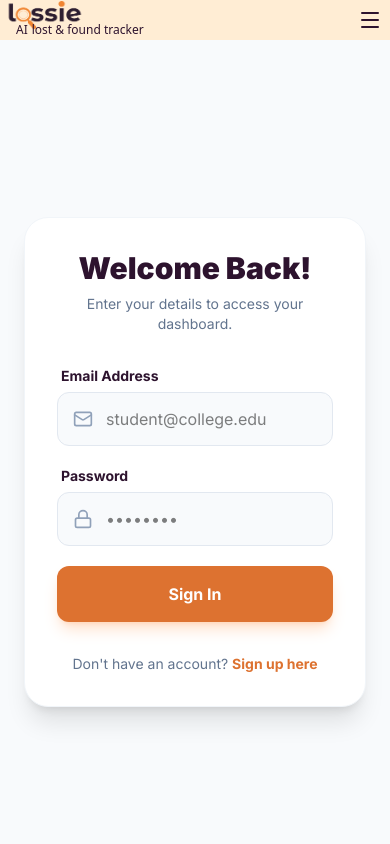
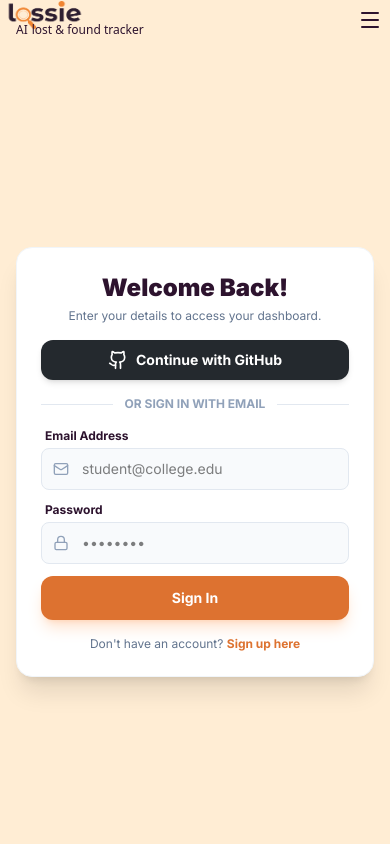
Before and after one commit to Int-vishwesh/Lossie, a Next.js app: page /login in a window 390 px wide. Shown: the top 844 px of the page. Built offline with nearby package versions, Linux system fonts and the light colour scheme; no server answers.

Commit message:
extra signup field

```diff
--- a/app/login/page.tsx
+++ b/app/login/page.tsx
@@ -4,19 +4,29 @@ import { useState } from "react";
 import { useRouter } from "next/navigation";
 import Image from "next/image";
 import { createClient } from "@/next-backend/supabase/client";
-import { Loader2, Mail, Lock, CheckCircle2 } from "lucide-react";
+import { Loader2, Mail, Lock, CheckCircle2, Github, Hash, Building2, Home } from "lucide-react";
 
 export default function LoginPage() {
   const [isLogin, setIsLogin] = useState(true);
+
+  // Base Auth State
   const [email, setEmail] = useState("");
   const [password, setPassword] = useState("");
+
+  // New Extra Profile State
+  const [rollNo, setRollNo] = useState("");
+  const [department, setDepartment] = useState("");
+  const [residence, setResidence] = useState("day_scholar");
+
   const [error, setError] = useState<string | null>(null);
   const [successMessage, setSuccessMessage] = useState<string | null>(null);
   const [isLoading, setIsLoading] = useState(false);
+  const [isGithubLoading, setIsGithubLoading] = useState(false);
   const router = useRouter();
 
   const supabase = createClient();
 
+  // --- EMAIL / PASSWORD HANDLER ---
   const handleAuth = async (e: React.FormEvent) => {
     e.preventDefault();
     setIsLoading(true);
@@ -25,6 +35,7 @@ export default function LoginPage() {
 
     try {
       if (isLogin) {
+        // Sign In
         const { error } = await supabase.auth.signInWithPassword({
           email,
           password,
@@ -32,9 +43,17 @@ export default function LoginPage() {
         if (error) throw error;
         router.push("/dashboard");
       } else {
+        // Sign Up WITH Extra Data
         const { error } = await supabase.auth.signUp({
           email,
           password,
+          options: {
+            data: {
+              roll_no: rollNo,
+              department: department,
+              residence_type: residence,
+            }
+          }
         });
         if (error) throw error;
         setSuccessMessage("Account created! Please check your email inbox to verify your account.");
@@ -48,20 +67,38 @@ export default function LoginPage() {
     }
   };
 
+  // --- GITHUB OAUTH HANDLER ---
+  const handleGithubLogin = async () => {
+    setIsGithubLoading(true);
+    setError(null);
+    try {
+      const { error } = await supabase.auth.signInWithOAuth({
+        provider: 'github',
+        options: {
+          redirectTo: `${window.location.origin}/dashboard`,
+        },
+      });
+      if (error) throw error;
+    } catch (err: any) {
+      setError(err.message);
+      setIsGithubLoading(false);
+    }
+  };
+
   return (
-    <div className="min-h-screen flex bg-slate-50">
+    <div className="min-h-screen flex bg-orange-100">
 
       {/* ========================== */}
       {/* LEFT SIDE: THE AUTH FORM   */}
       {/* ========================== */}
-      <div className="w-full lg:w-1/2 flex items-center justify-center p-6 sm:p-12 z-10">
-        <div className="w-full max-w-md bg-white rounded-3xl shadow-xl lg:shadow-none lg:bg-transparent lg:border-none border border-slate-100 p-8 lg:p-0">
+      <div className="w-full lg:w-1/2 flex items-center justify-center p-4 sm:p-8 z-10 overflow-y-auto">
+        <div className="w-full max-w-md bg-white rounded-2xl shadow-xl lg:shadow-none lg:bg-transparent lg:border-none border border-slate-100 p-6 lg:p-0 my-4">
 
-          <div className="text-center lg:text-left mb-8">
-            <h1 className="text-3xl lg:text-4xl font-black text-[#2d132e] mb-2">
+          <div className="text-center lg:text-left mb-4">
+            <h1 className="text-2xl lg:text-3xl font-black text-[#2d132e] mb-1">
               {isLogin ? "Welcome Back!" : "Create Account"}
             </h1>
-            <p className="text-slate-500 text-sm lg:text-base">
+            <p className="text-slate-500 text-xs lg:text-sm">
               {isLogin
                 ? "Enter your details to access your dashboard."
                 : "Join the community to report and find lost items."}
@@ -70,28 +107,131 @@ export default function LoginPage() {
 
           {/* ERROR MESSAGE BOX */}
           {error && (
-            <div className="bg-red-50 text-red-500 text-sm p-3 rounded-xl mb-6 border border-red-100 font-medium">
+            <div className="bg-red-50 text-red-500 text-xs p-2.5 rounded-lg mb-4 border border-red-100 font-medium">
               {error}
             </div>
           )}
 
           {/* SUCCESS MESSAGE BOX */}
           {successMessage && (
-            <div className="bg-green-50 text-green-700 text-sm p-4 rounded-xl mb-6 border border-green-200 flex items-start gap-3">
-              <CheckCircle2 className="w-5 h-5 flex-shrink-0 mt-0.5 text-green-500" />
+            <div className="bg-green-50 text-green-700 text-xs p-2.5 rounded-lg mb-4 border border-green-200 flex items-start gap-2">
+              <CheckCircle2 className="w-4 h-4 flex-shrink-0 mt-0.5 text-green-500" />
               <p className="font-medium">{successMessage}</p>
             </div>
           )}
 
-          <form onSubmit={handleAuth} className="space-y-5">
+          {/* GITHUB BUTTON */}
+          <button
+            onClick={handleGithubLogin}
+            disabled={isGithubLoading || isLoading}
+            className="w-full bg-[#24292e] text-white font-bold py-2.5 rounded-xl hover:bg-[#2f363d] transition-colors flex items-center justify-center gap-2 shadow-md disabled:bg-slate-400 mb-4 text-sm"
+          >
+            {isGithubLoading ? <Loader2 className="w-5 h-5 animate-spin" /> : <Github className="w-5 h-5" />}
+            Continue with GitHub
+          </button>
+
+          {/* DIVIDER */}
+          <div className="relative mb-4">
+            <div className="absolute inset-0 flex items-center">
+              <span className="w-full border-t border-slate-200" />
+            </div>
+            <div className="relative flex justify-center text-xs uppercase font-bold">
+              <span className="bg-white lg:bg-orange-100 px-3 text-slate-400">Or sign {isLogin ? "in" : "up"} with email</span>
+            </div>
+          </div>
+
+          {/* EMAIL/PASSWORD FORM */}
+          <form onSubmit={handleAuth} className="space-y-3">
+
+            {/* --- EXTRA FIELDS (ONLY VISIBLE DURING SIGNUP) --- */}
+            {!isLogin && (
+              <div className="space-y-3 animate-in fade-in slide-in-from-top-4 duration-300">
+                {/* Roll No */}
+                <div>
+                  <label className="block text-xs font-bold text-[#2d132e] mb-1 ml-1">Roll Number</label>
+                  <div className="relative">
+                    <Hash className="absolute left-3 top-1/2 -translate-y-1/2 w-4 h-4 text-slate-400" />
+                    <input
+                      type="text"
+                      required={!isLogin}
+                      className="w-full pl-10 pr-3 py-2.5 text-sm bg-slate-50 lg:bg-white border border-slate-200 rounded-lg focus:outline-none focus:ring-2 focus:ring-[#dd7230] focus:border-transparent transition-all"
+                      placeholder="e.g. 2230896"
+                      value={rollNo}
+                      onChange={(e) => setRollNo(e.target.value)}
+                    />
+                  </div>
+                </div>
+
+                {/* Department */}
+                <div>
+                  <label className="block text-xs font-bold text-[#2d132e] mb-1 ml-1">Department</label>
+                  <div className="relative">
+                    <Building2 className="absolute left-3 top-1/2 -translate-y-1/2 w-4 h-4 text-slate-400" />
+                    <input
+                      type="text"
+                      required={!isLogin}
+                      className="w-full pl-10 pr-3 py-2.5 text-sm bg-slate-50 lg:bg-white border border-slate-200 rounded-lg focus:outline-none focus:ring-2 focus:ring-[#dd7230] focus:border-transparent transition-all"
+                      placeholder="e.g. B.Tech CSE"
+                      value={department}
+                      onChange={(e) => setDepartment(e.target.value)}
+                    />
+                  </div>
+                </div>
+
+                {/* Residence Type */}
+                <div>
+                  <label className="block text-xs font-bold text-[#2d132e] mb-1 ml-1">Residence Status</label>
+                  <div className="flex gap-2">
+                    <label
+                      className={`flex-1 flex items-center justify-center gap-1.5 py-2.5 rounded-lg border-2 cursor-pointer font-semibold text-sm transition-all ${
+                        residence === "day_scholar"
+                          ? "border-[#dd7230] bg-orange-50 text-[#dd7230]"
+                          : "border-slate-200 bg-slate-50 lg:bg-white text-slate-500 hover:border-slate-300"
+                      }`}
+                    >
+                      <input
+                        type="radio"
+                        name="residence"
+                        value="day_scholar"
+                        checked={residence === "day_scholar"}
+                        onChange={(e) => setResidence(e.target.value)}
+                        className="sr-only"
+                      />
+                      <Home className="w-4 h-4" />
+                      Day Scholar
+                    </label>
+                    <label
+                      className={`flex-1 flex items-center justify-center gap-1.5 py-2.5 rounded-lg border-2 cursor-pointer font-semibold text-sm transition-all ${
+                        residence === "hosteller"
+                          ? "border-[#dd7230] bg-orange-50 text-[#dd7230]"
+                          : "border-slate-200 bg-slate-50 lg:bg-white text-slate-500 hover:border-slate-300"
+                      }`}
+                    >
+                      <input
+                        type="radio"
+                        name="residence"
+                        value="hosteller"
+                        checked={residence === "hosteller"}
+                        onChange={(e) => setResidence(e.target.value)}
+                        className="sr-only"
+                      />
+                      <Building2 className="w-4 h-4" />
+                      Hosteller
+                    </label>
+                  </div>
+                </div>
+              </div>
+            )}
+
+            {/* --- STANDARD EMAIL & PASSWORD --- */}
             <div>
-              <label className="block text-sm font-bold text-[#2d132e] mb-1.5 ml-1">Email Address</label>
+              <label className="block text-xs font-bold text-[#2d132e] mb-1 ml-1">Email Address</label>
               <div className="relative">
-                <Mail className="absolute left-4 top-1/2 -translate-y-1/2 w-5 h-5 text-slate-400" />
+                <Mail className="absolute left-3 top-1/2 -translate-y-1/2 w-4 h-4 text-slate-400" />
                 <input
                   type="email"
                   required
-                  className="w-full pl-12 pr-4 py-3.5 bg-slate-50 lg:bg-white border border-slate-200 rounded-xl focus:outline-none focus:ring-2 focus:ring-[#dd7230] focus:border-transparent transition-all"
+                  className="w-full pl-10 pr-3 py-2.5 text-sm bg-slate-50 lg:bg-white border border-slate-200 rounded-lg focus:outline-none focus:ring-2 focus:ring-[#dd7230] focus:border-transparent transition-all"
                   placeholder="student@college.edu"
                   value={email}
                   onChange={(e) => setEmail(e.target.value)}
@@ -100,14 +240,14 @@ export default function LoginPage() {
             </div>
 
             <div>
-              <label className="block text-sm font-bold text-[#2d132e] mb-1.5 ml-1">Password</label>
+              <label className="block text-xs font-bold text-[#2d132e] mb-1 ml-1">Password</label>
               <div className="relative">
-                <Lock className="absolute left-4 top-1/2 -translate-y-1/2 w-5 h-5 text-slate-400" />
+                <Lock className="absolute left-3 top-1/2 -translate-y-1/2 w-4 h-4 text-slate-400" />
                 <input
                   type="password"
                   required
                   minLength={6}
-                  className="w-full pl-12 pr-4 py-3.5 bg-slate-50 lg:bg-white border border-slate-200 rounded-xl focus:outline-none focus:ring-2 focus:ring-[#dd7230] focus:border-transparent transition-all"
+                  className="w-full pl-10 pr-3 py-2.5 text-sm bg-slate-50 lg:bg-white border border-slate-200 rounded-lg focus:outline-none focus:ring-2 focus:ring-[#dd7230] focus:border-transparent transition-all"
                   placeholder="••••••••"
                   value={password}
                   onChange={(e) => setPassword(e.target.value)}
@@ -117,14 +257,14 @@ export default function LoginPage() {
 
             <button
               type="submit"
-              disabled={isLoading}
-              className="w-full bg-[#dd7230] text-white font-bold py-4 rounded-xl hover:bg-[#c56024] transition-colors flex items-center justify-center shadow-lg shadow-orange-500/20 disabled:bg-slate-400 mt-2"
+              disabled={isLoading || isGithubLoading}
+              className="w-full bg-[#dd7230] text-white font-bold py-3 rounded-xl hover:bg-[#c56024] transition-colors flex items-center justify-center shadow-lg shadow-orange-500/20 disabled:bg-slate-400 mt-3 text-sm"
             >
-              {isLoading ? <Loader2 className="w-5 h-5 animate-spin" /> : (isLogin ? "Sign In" : "Sign Up")}
+              {isLoading ? <Loader2 className="w-5 h-5 animate-spin" /> : (isLogin ? "Sign In" : "Create Account")}
             </button>
           </form>
 
-          <div className="mt-8 text-center lg:text-left text-sm text-slate-500">
+          <div className="mt-4 text-center text-xs text-slate-500">
             {isLogin ? "Don't have an account?" : "Already have an account?"}{" "}
             <button
               type="button"
@@ -142,8 +282,10 @@ export default function LoginPage() {
         </div>
       </div>
 
-      <div className="hidden lg:flex lg:w-1/2 relative bg-white items-center justify-center p-12 border-l border-slate-100">
-
+      {/* ========================== */}
+      {/* RIGHT SIDE: THE UI BANNER  */}
+      {/* ========================== */}
+      <div className="hidden lg:flex lg:w-1/2 relative bg-orange-100 items-center justify-center p-12 border-l border-orange-200">
         <div className="relative -mt-6 w-full max-w-lg aspect-square">
           <Image
             src="/loginimg.png"
--- a/app/page.tsx
+++ b/app/page.tsx
@@ -45,7 +45,7 @@ export default function LandingPage() {
             </p>
             <div className="pt-4">
               <Link
-                href="/signup"
+                href="/login"
                 className="inline-block border-2 border-[#2d132e] rounded-full px-8 py-3 bg-[#2d132e] text-white font-sans font-semibold hover:bg-[#dd7230] hover:text-[#2d132e] hover:border-[#dd7230] transition-all duration-300 transform hover:scale-105 text-sm sm:text-base">
                 Get Started
               </Link>
--- a/app/signup/page.tsx
+++ /dev/null
@@ -1,91 +0,0 @@
-"use client";
-
-import Link from "next/link";
-import Image from "next/image";
-
-export default function SignUpPage() {
-  return (
-    // Main container with a background that can show through the glass effect
-    <div className="flex min-h-screen items-center justify-center  p-4">
-      {/* Container for the form with glassmorphism */}
-      <div className="w-full md:w-1/2 max-w-md space-y-8 rounded-lg bg-white/30 p-8 shadow-xl backdrop-blur-md border border-white/20 mr-8"> {/* Added mr-8 for spacing */}
-
-        <div>
-          <h2 className="text-center text-3xl font-bold tracking-tight text-[#2d132e]">
-            Create your account
-          </h2>
-          <p className="mt-2 text-center text-sm text-slate-600">
-            Get started with Lossie today
-          </p>
-        </div>
-
-        {/* Form */}
-        <form className="space-y-6">
-          <div>
-            <label htmlFor="email" className="block text-sm font-medium text-slate-700 mb-1">
-              Email address
-            </label>
-            <input
-              id="email"
-              type="email"
-              placeholder="you@example.com"
-              required
-              className="w-full px-4 py-2 border border-slate-300 rounded-md shadow-sm focus:ring-[#dd7230] focus:border-[#dd7230] bg-white/60" // Added bg-white/60 for input clarity
-            />
-          </div>
-
-          <div>
-            <label htmlFor="password" className="block text-sm font-medium text-slate-700 mb-1">
-              Password
-            </label>
-            <input
-              id="password"
-              type="password"
-              placeholder="••••••••"
-              required
-              className="w-full px-4 py-2 border border-slate-300 rounded-md shadow-sm focus:ring-[#dd7230] focus:border-[#dd7230] bg-white/60" // Added bg-white/60
-            />
-          </div>
-
-          <div>
-            <label htmlFor="confirm-password" className="block text-sm font-medium text-slate-700 mb-1">
-              Confirm Password
-            </label>
-            <input
-              id="confirm-password"
-              type="password"
-              placeholder="••••••••"
-              required
-              className="w-full px-4 py-2 border border-slate-300 rounded-md shadow-sm focus:ring-[#dd7230] focus:border-[#dd7230] bg-white/60" // Added bg-white/60
-            />
-          </div>
-
-          <button
-            type="submit"
-            className="w-full h-11 px-8 py-2 bg-[#dd7230] text-white font-medium rounded-md hover:bg-[#dd7230]/90 focus:outline-none focus:ring-2 focus:ring-offset-2 focus:ring-[#dd7230]"
-          >
-            Create Account
-          </button>
-        </form>
-
-        <p className="text-center text-sm text-slate-600">
-          Already have an account?{" "}
-          <Link href="/login" className="font-medium text-[#dd7230] hover:text-[#dd7230]/80">
-            Sign In
-          </Link>
-        </p>
-      </div>
-
-      {/* Right Side: The Image (kept separate as requested) */}
-      <div className="hidden md:flex w-full md:w-1/2 items-center justify-center p-4 md:p-8"> {/* Hidden on small screens */}
-        <Image
-          src={'/signupimg.png'}
-          alt="Illustration of AI helping reconnect lost and found items"
-          width={500}
-          height={500}
-          className="max-w-full h-auto object-contain"
-        />
-      </div>
-    </div>
-  );
-}
```
